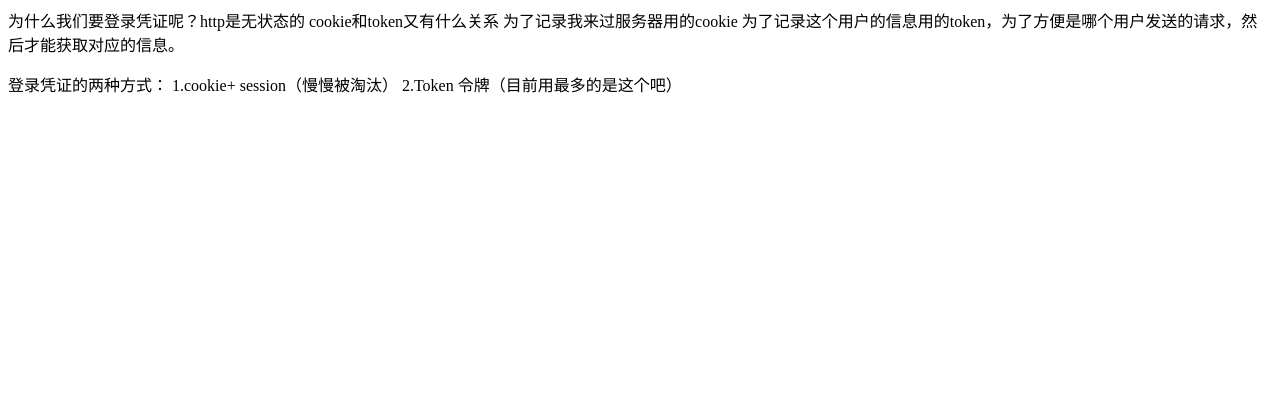
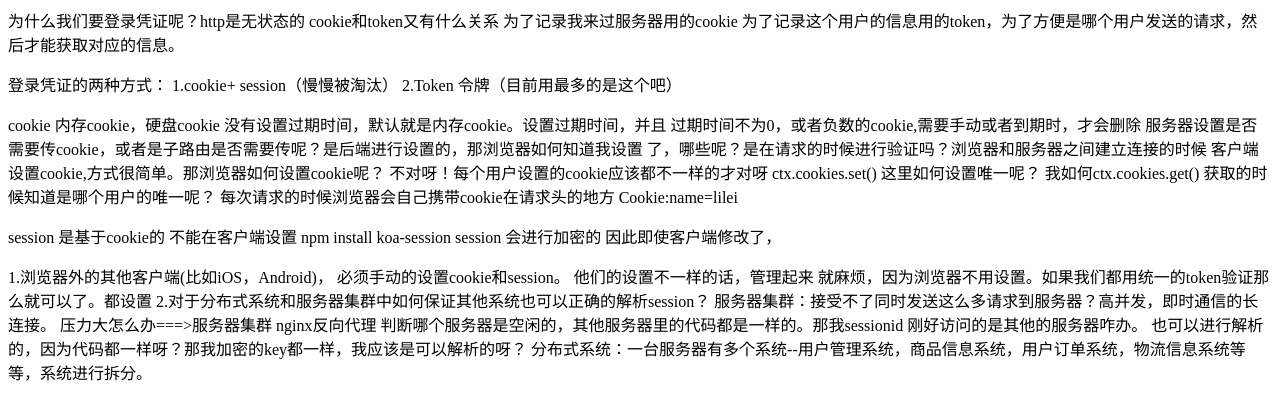
Before and after one commit to WeiaiKing/akingblog, a website: page 登录接口.html in a window 1280 px wide. Drawn offline with Linux system fonts and the light colour scheme.

Commit message:
feat: 认识cookie

```diff
--- a/登录接口.html
+++ b/登录接口.html
@@ -19,6 +19,35 @@
     1.cookie+ session（慢慢被淘汰）
     2.Token 令牌（目前用最多的是这个吧）
   </p>
+  <p>
+    cookie 内存cookie，硬盘cookie 没有设置过期时间，默认就是内存cookie。设置过期时间，并且
+    过期时间不为0，或者负数的cookie,需要手动或者到期时，才会删除
+
+    服务器设置是否需要传cookie，或者是子路由是否需要传呢？是后端进行设置的，那浏览器如何知道我设置
+    了，哪些呢？是在请求的时候进行验证吗？浏览器和服务器之间建立连接的时候
+
+    客户端设置cookie,方式很简单。那浏览器如何设置cookie呢？
+    不对呀！每个用户设置的cookie应该都不一样的才对呀 ctx.cookies.set() 这里如何设置唯一呢？ 我如何ctx.cookies.get()
+    获取的时候知道是哪个用户的唯一呢？
+
+    每次请求的时候浏览器会自己携带cookie在请求头的地方 Cookie:name=lilei
+  </p>
+  <p>
+    session 是基于cookie的 不能在客户端设置
+    npm install koa-session
+
+    session 会进行加密的 因此即使客户端修改了，
+  </p>
+  <p>
+    1.浏览器外的其他客户端(比如iOS，Android)， 必须手动的设置cookie和session。 他们的设置不一样的话，管理起来
+    就麻烦，因为浏览器不用设置。如果我们都用统一的token验证那么就可以了。都设置
+    2.对于分布式系统和服务器集群中如何保证其他系统也可以正确的解析session？
+    服务器集群：接受不了同时发送这么多请求到服务器？高并发，即时通信的长连接。 压力大怎么办===>服务器集群 nginx反向代理
+    判断哪个服务器是空闲的，其他服务器里的代码都是一样的。那我sessionid 刚好访问的是其他的服务器咋办。
+    也可以进行解析的，因为代码都一样呀？那我加密的key都一样，我应该是可以解析的呀？
+    分布式系统：一台服务器有多个系统--用户管理系统，商品信息系统，用户订单系统，物流信息系统等等，系统进行拆分。
+  </p>
+
 </body>
 
 </html>
```
